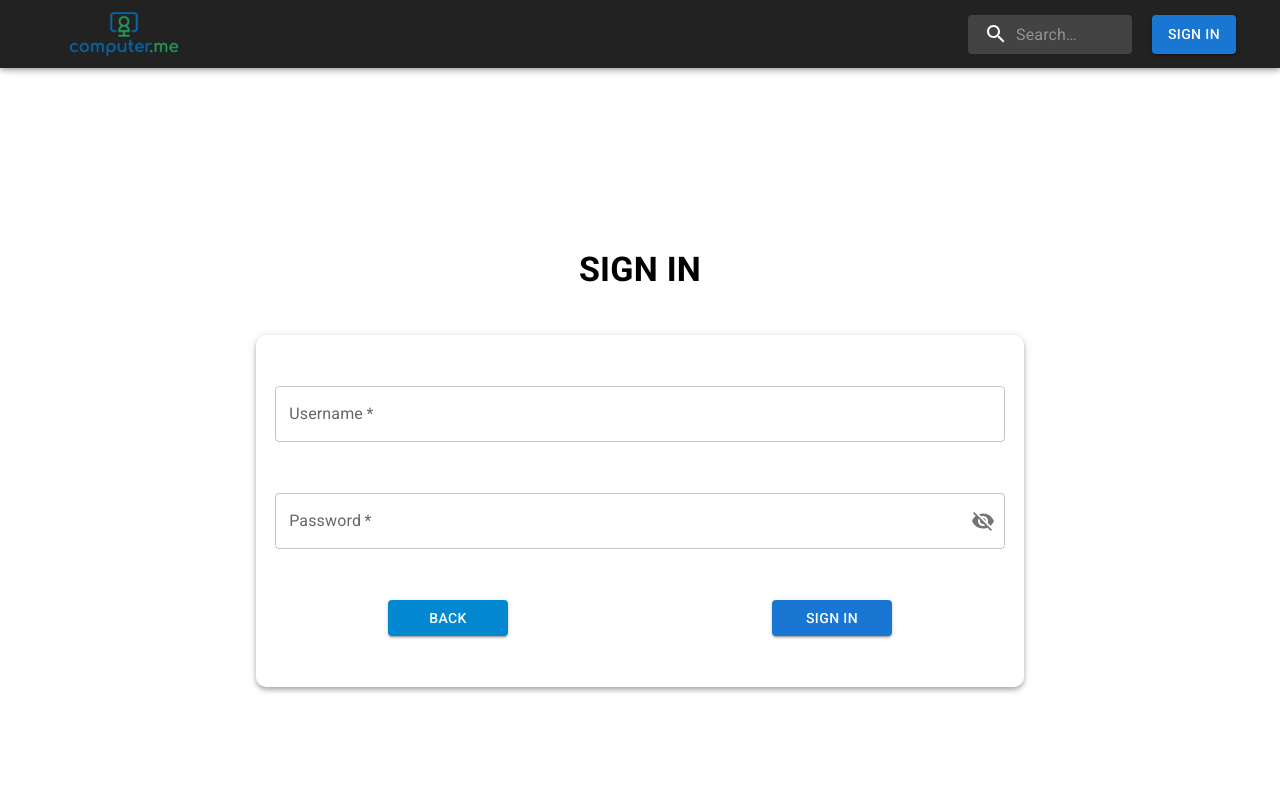
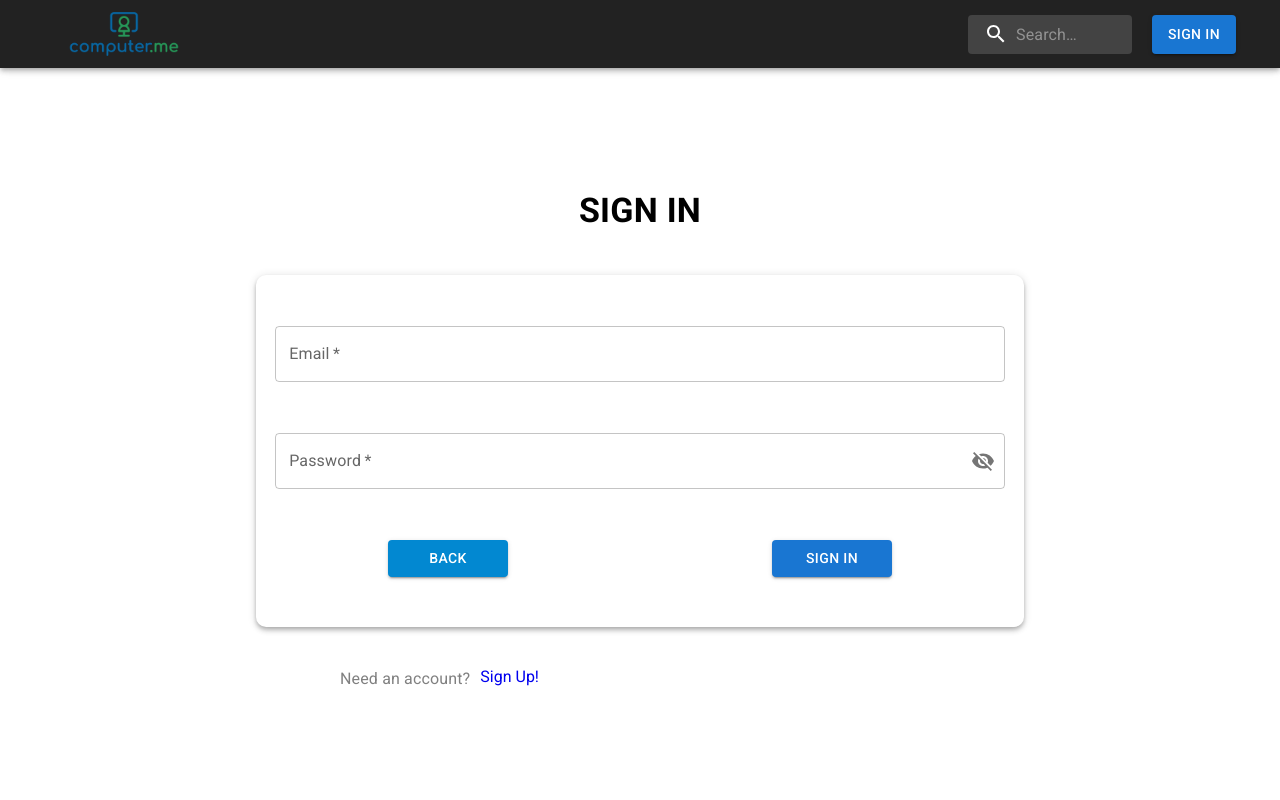
Before and after one commit to decadence127/ComputerStore, a React (Create React App) app in the folder frontend/: page / in a window 1280 px wide. Both pictures are taken after a click on the button "SIGN IN". Shown: the top 800 px of the page. Built offline with nearby package versions, Linux system fonts and the light colour scheme; no server answers.

Commit message:
feat: layout adjustments

```diff
--- a/frontend/src/components/layouts/signin/SignInLayout.tsx
+++ b/frontend/src/components/layouts/signin/SignInLayout.tsx
@@ -14,16 +14,17 @@ import {
   TextField,
   Typography,
 } from "@mui/material";
-import { useNavigate } from "react-router-dom";
+import { Link, useNavigate } from "react-router-dom";
 import { useLoginMutation } from "../../../redux/services/authService";
 import styles from "./styles";
-import { HOME_ROUTE } from "../../../utils/constants/routeNames";
+import { HOME_ROUTE, SIGN_UP_ROUTE } from "../../../utils/constants/routeNames";
 import { Visibility, VisibilityOff } from "@mui/icons-material";
+
 interface SignInLayoutProps {}
 
 const SignInLayout: React.FC<SignInLayoutProps> = () => {
   const navigate = useNavigate();
-  const [username, setUsername] = React.useState("");
+  const [email, setEmail] = React.useState("");
   const [password, setPassword] = React.useState("");
   const [showPassword, setShowPassword] = React.useState<boolean>(false);
 
@@ -39,16 +40,14 @@ const SignInLayout: React.FC<SignInLayoutProps> = () => {
   const submitHandler = async (e: React.MouseEvent<HTMLFormElement>) => {
     e.preventDefault();
 
-    const result = await login({ username, password });
-    console.log(result);
-
+    const result = await login({ email, password });
     if (result && !("error" in result)) {
       navigate(HOME_ROUTE);
     }
   };
 
   return (
-    <Container maxWidth="xs">
+    <Container>
       <Box css={styles.wrapperContainer}>
         <Typography variant="h4" fontWeight="bold" component="h1" gutterBottom>
           SIGN IN
@@ -57,11 +56,11 @@ const SignInLayout: React.FC<SignInLayoutProps> = () => {
           <form onSubmit={submitHandler}>
             <FormControl sx={{ minWidth: "95%", margin: "0 20px" }}>
               <TextField
-                onChange={(e) => setUsername(e.target.value)}
+                onChange={(e) => setEmail(e.target.value)}
                 required
                 variant="outlined"
-                label="Username"
-                id="username"
+                label="Email"
+                id="email"
               />
             </FormControl>
             <FormControl sx={{ minWidth: "95%", margin: "0 20px" }}>
@@ -112,6 +111,27 @@ const SignInLayout: React.FC<SignInLayoutProps> = () => {
             </Box>
           </form>
         </Paper>
+        <Box
+          display="flex"
+          sx={{
+            minWidth: "600px",
+            padding: "40px 0",
+            textAlign: "center",
+          }}
+        >
+          <Typography color="GrayText">Need an account?</Typography>
+          <Link
+            style={{
+              margin: "0px 0px 20px 10px ",
+              textDecoration: "none",
+              display: "flex",
+              alignItems: "center",
+            }}
+            to={SIGN_UP_ROUTE}
+          >
+            Sign Up!
+          </Link>
+        </Box>
       </Box>
     </Container>
   );
--- a/frontend/src/components/layouts/signup/SignUpLayout.tsx
+++ b/frontend/src/components/layouts/signup/SignUpLayout.tsx
@@ -1,7 +1,122 @@
 /** @jsxImportSource @emotion/react */
+import React from "react";
+import {
+  Box,
+  Button,
+  Container,
+  FormControl,
+  IconButton,
+  InputAdornment,
+  Paper,
+  TextField,
+  Typography,
+} from "@mui/material";
+import { Link, useNavigate } from "react-router-dom";
+import { useRegistrationMutation } from "../../../redux/services/authService";
+import styles from "./styles";
+import { HOME_ROUTE } from "../../../utils/constants/routeNames";
+import { Visibility, VisibilityOff } from "@mui/icons-material";
+
 interface SignUpLayoutProps {}
 
 const SignUpLayout: React.FC<SignUpLayoutProps> = () => {
-  return <div>signup</div>;
+  const navigate = useNavigate();
+  const [email, setEmail] = React.useState("");
+  const [password, setPassword] = React.useState("");
+  const [firstname, setFirstName] = React.useState("");
+  const [lastname, setLastName] = React.useState("");
+
+  const [showPassword, setShowPassword] = React.useState<boolean>(false);
+
+  const [register, { isLoading }] = useRegistrationMutation();
+
+  const handleMouseHoldPassword = (e: React.MouseEvent<HTMLButtonElement>) => {
+    setShowPassword(!showPassword);
+  };
+
+  const returnHandler = (e: React.MouseEvent<HTMLButtonElement>) => {
+    navigate(-1);
+  };
+  const submitHandler = async (e: React.MouseEvent<HTMLFormElement>) => {
+    e.preventDefault();
+
+    const result = await register({
+      email,
+      password,
+      accountData: { firstname, lastname },
+    });
+    if (result && !("error" in result)) {
+      navigate(HOME_ROUTE);
+    }
+  };
+
+  return (
+    <Container>
+      <Box css={styles.wrapperContainer}>
+        <Typography variant="h4" fontWeight="bold" component="h1" gutterBottom>
+          SIGN UP
+        </Typography>
+        <Paper elevation={4} css={styles.innerBox}>
+          <form onSubmit={submitHandler}>
+            <FormControl sx={{ minWidth: "95%", margin: "0 20px" }}>
+              <TextField
+                onChange={(e) => setEmail(e.target.value)}
+                required
+                variant="outlined"
+                label="Email"
+                id="email"
+              />
+            </FormControl>
+            <FormControl sx={{ minWidth: "95%", margin: "0 20px" }}>
+              <TextField
+                type={showPassword ? "text" : "password"}
+                onChange={(e) => setPassword(e.target.value)}
+                required
+                variant="outlined"
+                label="Password"
+                id="password"
+                InputProps={{
+                  endAdornment: (
+                    <InputAdornment position="end">
+                      <IconButton
+                        aria-label="toggle password visibility"
+                        onMouseUp={handleMouseHoldPassword}
+                        onMouseDown={handleMouseHoldPassword}
+                        edge="end"
+                      >
+                        {showPassword ? <Visibility /> : <VisibilityOff />}
+                      </IconButton>
+                    </InputAdornment>
+                  ),
+                }}
+              />
+            </FormControl>
+            <Box
+              sx={{
+                width: "100%",
+                display: "flex",
+                justifyContent: "space-around",
+                "& button": {
+                  width: "120px",
+                },
+              }}
+            >
+              <Button onClick={returnHandler} variant="contained" color="info">
+                Back
+              </Button>
+              <Button
+                disabled={isLoading}
+                type="submit"
+                variant="contained"
+                color="primary"
+              >
+                SIGN UP
+              </Button>
+            </Box>
+          </form>
+        </Paper>
+      </Box>
+    </Container>
+  );
 };
 export default SignUpLayout;
--- /dev/null
+++ b/frontend/src/components/layouts/signup/styles.ts
@@ -0,0 +1,27 @@
+import { css } from "@emotion/react";
+
+const wrapperContainer = css({
+  minHeight: "100vh",
+  display: "flex",
+  alignItems: "center",
+  justifyContent: "center",
+  flexDirection: "column",
+});
+
+const innerBox = css({
+  borderRadius: "10px",
+  display: "flex",
+  "& > form": {
+    width: "100%",
+    display: "flex",
+    flexDirection: "column",
+    alignItems: "center",
+    justifyContent: "space-evenly",
+  },
+  marginTop: "2rem",
+  minWidth: "48rem",
+  minHeight: "22rem",
+});
+
+const styles = { wrapperContainer, innerBox };
+export default styles;
--- a/frontend/src/redux/middlewares/errorMiddleware.ts
+++ b/frontend/src/redux/middlewares/errorMiddleware.ts
@@ -16,7 +16,7 @@ export const rtkQueryErrorMiddleware: Middleware =
       } else if (rejectedValue.status === 403) {
         snackActions.error("You have no access to this page.");
       } else {
-        snackActions.error(rejectedValue.data.value || "Internal server error");
+        snackActions.error(rejectedValue.data.msg || "Internal server error");
       }
     }
     return next(action);
--- a/frontend/src/redux/services/authService.ts
+++ b/frontend/src/redux/services/authService.ts
@@ -13,13 +13,16 @@ import {
 } from "../slices/userSlice";
 import { reauthBaseQuery } from "./interceptor";
 
-export interface RegistrationRequest
-  extends Pick<UserState, "username" | "email"> {
+export interface RegistrationRequest extends Pick<UserState, "email"> {
   password: string;
+  accountData: {
+    firstname: string;
+    lastname: string;
+  };
 }
 export interface UserCredentialData extends UserState {}
 
-export interface LoginRequest extends Pick<UserState, "username"> {
+export interface LoginRequest extends Pick<UserState, "email"> {
   password: string;
 }
 
--- a/frontend/src/redux/slices/userSlice.ts
+++ b/frontend/src/redux/slices/userSlice.ts
@@ -3,9 +3,10 @@ import { UserCredentialData } from "../services/authService";
 import { RootState } from "../store";
 
 export interface AccountData {
+  phone: string;
+  firstname: string;
+  lastname: string;
   token: string;
-  phoneNumber: string;
-  contactInfo: string;
 }
 
 export interface UserState {
@@ -20,13 +21,14 @@ export interface UserState {
 const initialState: UserState = {
   id: "",
   username: "",
-  isAuthenticated: !!localStorage.getItem("accessToken"),
+  isAuthenticated: false,
   email: "",
   role: "",
   accountData: {
-    token: localStorage.getItem("accessToken") || "",
-    phoneNumber: "",
-    contactInfo: "",
+    phone: "",
+    firstname: "",
+    token: "",
+    lastname: "",
   },
 };
 
@@ -45,14 +47,12 @@ export const userSlice = createSlice({
       state.isAuthenticated = true;
       state.role = role;
       state.email = email;
-      state.accountData.token = accountData.token;
-      state.accountData.phoneNumber = accountData.phoneNumber;
-      state.accountData.contactInfo = accountData.contactInfo;
+      state.accountData = accountData;
 
-      localStorage.setItem("accessToken", accountData.token);
+      // localStorage.setItem("accessToken", accountData.token);
     },
     clearCredentials: () => {
-      localStorage.removeItem("accessToken");
+      // localStorage.removeItem("accessToken");
       const cleanState = { ...initialState, isAuthenticated: false, token: "" };
       return cleanState;
     },
```
Also changed, not shown: 1 other file (tests, documents, lock files or other folders).
